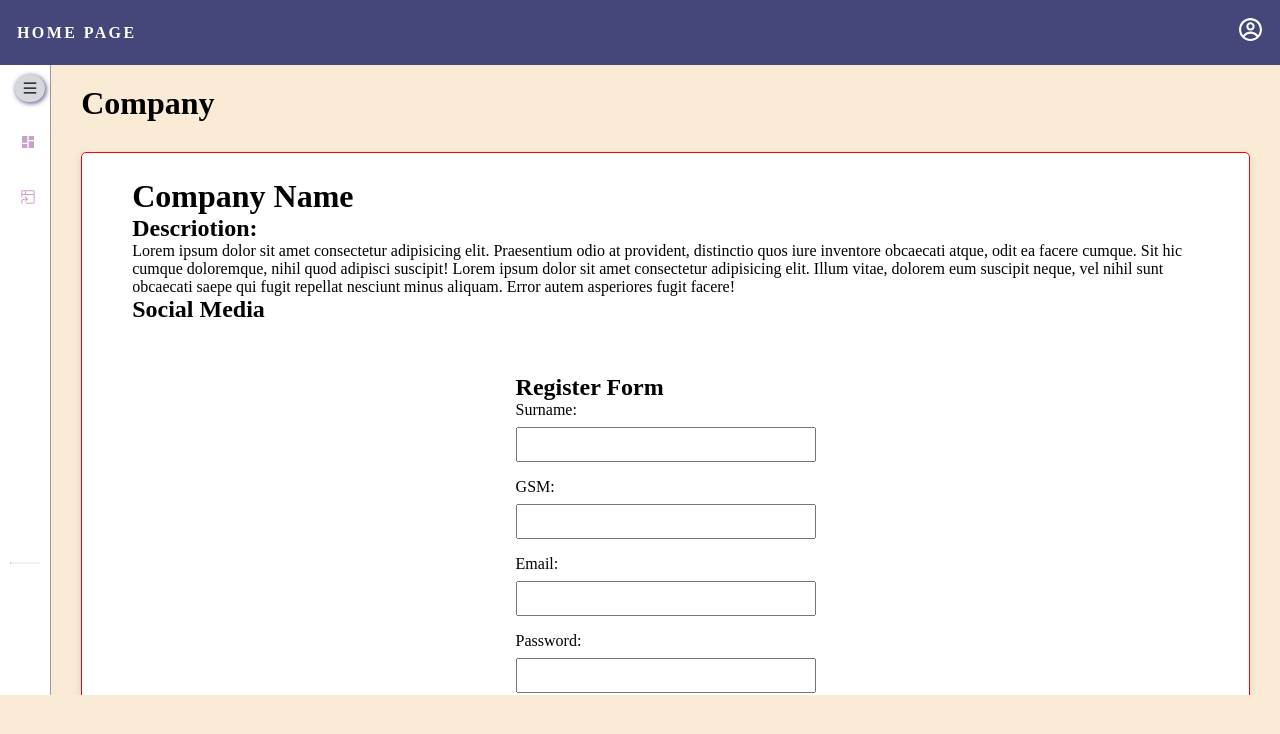
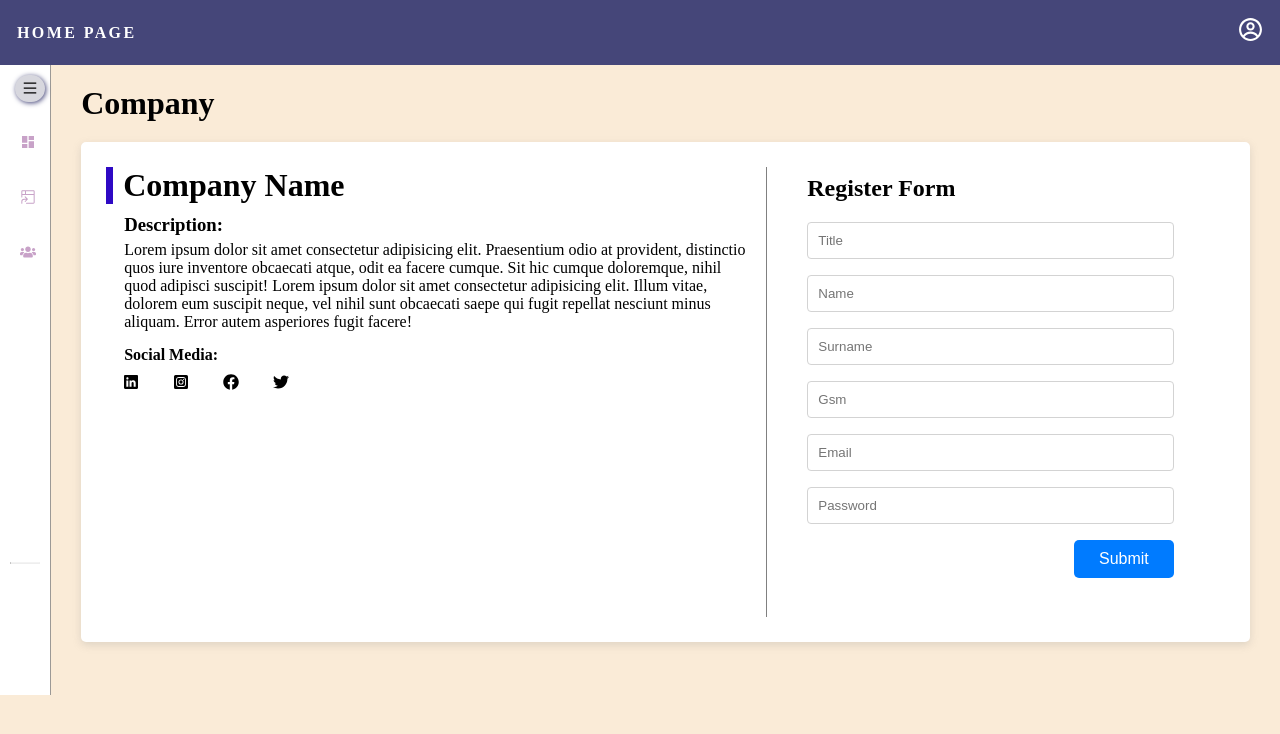
Before and after one commit to MehmetTalhaAyar/MahirSoft, a React (Vite) app in the folder Mark1/frontend/: page /home/company in a window 1280 px wide. Shown: the top 734 px of the page. Built offline with nearby package versions, Linux system fonts and the light colour scheme; sample sign-in values are in the browser's storage; some icons are missing.

Commit message:
Company sayfasının son hali

```diff
--- a/Mark1/frontend/src/pages/HomePage/CompanyPage/company.css
+++ b/Mark1/frontend/src/pages/HomePage/CompanyPage/company.css
@@ -1,65 +1,63 @@
-
-
-.container {
-    margin-top: 30px;
-    background-color: #ffffff;
-    border-radius: 5px;
-     box-shadow: rgba(135, 135, 135, 0.24) 0px 3px 8px;
-    width: 100%;
-    border: 1px solid red;
+.company_container {
+  display: flex;
+  margin-top: 20px;
+  padding: 25px;
+  background-color: #ffffff;
+  border-radius: 5px;
+  box-shadow: rgba(135, 135, 135, 0.24) 0px 3px 8px;
+  height: 500px;
 }
 
-.small-container-1 {
-  /* background-color: #454679;     */
-  width: 100%;
+.company_name {
+  margin-bottom: 10px;
+  border-left: 7px solid rgb(46, 9, 196);
+  padding: 0 10px;
+}
+.company_description {
+  margin-bottom: 5px;
+  padding: 0 18px;
+}
+.description {
+  margin-bottom: 15px;
+  padding: 0 18px;
 }
 
-.small-container-2 {
-  /* background-color: #8b7777;  */
-  width: 100%;
-  border: 1px solid red;
+.socialmedia_company {
+  margin-bottom: 5px;
+  padding: 0 18px;
 }
 
-.company-name{
-
+.right_container {
+  display: flex;
+  flex-direction: column;
+}
+.user-form {
+  margin-top: 8px;
+  display: flex;
+  flex-direction: column;
 }
 
-
-
-
-button.create-user {
-  background-color: #007bff;
-  color: #fff;
-  padding: 10px 15px;
-  font-size: 16px;
-  border: none;
-  border-radius: 5px;
-  cursor: pointer;
-  transition: background-color 0.3s ease-in-out;
+.register_form_company {
+  margin-bottom: 20px;
 }
 
-button.create-user {
-  background-color: #0056b3;
+.company_input {
+  width: 30%;
+  padding: 11px;
+  border: 1px double rgb(211, 211, 211);
+  border-radius: 4px;
+  float: right;
+  transition: 1s;
 }
-
-
-
-.user-form {
-  margin-top: 20px;
-  max-width: 300px;
-  margin-left: auto;
-  margin-right: auto;
-}
-
-
-.user-form label {
-  display: block;
-  margin-bottom: 8px;
+.company_input:focus {
+  box-shadow: 0 0 2px 2px #3498db;
+  transition: 0.1s;
+  outline-width: 0px;
 }
 
 .user-form input {
   width: 100%;
-  padding: 8px;
+  padding: 10px;
   margin-bottom: 16px;
   /* border-radius: 20%; */
 }
@@ -67,14 +65,21 @@ button.create-user {
 .user-form button {
   background-color: #007bff;
   color: #fff;
-  padding: 10px 15px;
+  padding: 10px 25px;
   font-size: 16px;
   border: none;
   border-radius: 5px;
   cursor: pointer;
   transition: background-color 0.3s ease-in-out;
 }
-
+.company_submit_button {
+  display: flex;
+  justify-content: end;
+}
 .user-form button:hover {
   background-color: #0056b3;
 }
+.tw {
+  color: black;
+  padding: 0 7px;
+}
--- a/Mark1/frontend/src/pages/HomePage/CompanyPage/company.jsx
+++ b/Mark1/frontend/src/pages/HomePage/CompanyPage/company.jsx
@@ -1,94 +1,99 @@
 import { useState } from "react";
-import { CreateUserItem } from "../../../components/CreateUserItems"
+import { CreateUserItem } from "../../../components/CreateUserItems";
 import { createUser } from "./api";
-import './company.css';
+import "./company.css";
 import { SignFormItem } from "../../../components/SignFormItem";
 
+import { IoLogoLinkedin } from "react-icons/io5";
+import { FaInstagramSquare } from "react-icons/fa";
+import { FaFacebook } from "react-icons/fa";
+import { FaTwitter } from "react-icons/fa";
 
-export function CompanyPage(props){
-
-    const [name,setName] = useState();
-    const [surname,setSurname] = useState();
-    const [email,setEmail] = useState();
-    const [password,setPassword] = useState();
-    const [title,setTitle] = useState();
-    const [gsm,setGsm] = useState();
+export function CompanyPage(props) {
+  const [name, setName] = useState();
+  const [surname, setSurname] = useState();
+  const [email, setEmail] = useState();
+  const [password, setPassword] = useState();
+  const [title, setTitle] = useState();
+  const [gsm, setGsm] = useState();
 
   const { companyName } = props;
 
   const saveUser = () => {
-
     createUser({
       name,
       surname,
       email,
       password,
       title,
-            gsm
-        })
-    }
-
-    // const [showForm, setShowForm] = useState(false);
-
-    // const handleButtonClick = () => {
-    //     setShowForm(true);
-    // };
-
+      gsm,
+    });
+  };
 
   return (
-        <main >
-
+    <main>
       <h1>Company</h1>
-            <div className="container">
-                <h1>Company Name</h1>
-                <h2>Descriotion:</h2>
-                <p>Lorem ipsum dolor sit amet consectetur adipisicing elit. Praesentium odio at provident, distinctio quos iure inventore obcaecati atque, odit ea facere cumque. Sit hic cumque doloremque, nihil quod adipisci suscipit!
-                Lorem ipsum dolor sit amet consectetur adipisicing elit. Illum vitae, dolorem eum suscipit neque, vel nihil sunt obcaecati saepe qui fugit repellat nesciunt minus aliquam. Error autem asperiores fugit facere!
+      <div className="company_container">
+        <div className="left_container">
+          <h1 className="company_name">Company Name</h1>
+          <h3 className="company_description">Description:</h3>
+          <p className="description">
+            Lorem ipsum dolor sit amet consectetur adipisicing elit. Praesentium
+            odio at provident, distinctio quos iure inventore obcaecati atque,
+            odit ea facere cumque. Sit hic cumque doloremque, nihil quod
+            adipisci suscipit! Lorem ipsum dolor sit amet consectetur
+            adipisicing elit. Illum vitae, dolorem eum suscipit neque, vel nihil
+            sunt obcaecati saepe qui fugit repellat nesciunt minus aliquam.
+            Error autem asperiores fugit facere!
           </p>
 
-                <div>
-                    <h2>Social Media</h2>
+          <h4 className="socialmedia_company">Social Media:</h4>
           <ul>
             <li>
-                        <a href="https://twitter.com/company" target="_blank" rel="noopener noreferrer" className="tw">
-                        Twitter
+              <a href="https://www.linkedin.com/" className="tw">
+                <IoLogoLinkedin className="linkedin" />
               </a>
             </li>
             <li>
-                        <a href="https://www.facebook.com/company" target="_blank" rel="noopener noreferrer" className="tw">
-                        Facebook
+              <a href="https://www.instagram.com/" className="tw">
+                <FaInstagramSquare className="instagram" />
               </a>
             </li>
-                    {/* Add more social media links as needed */}
+            <li>
+              <a href="https://www.facebook.com/" className="tw">
+                <FaFacebook className="facebook" />
+              </a>
+            </li>
+            <li>
+              <a href="https://twitter.com/" className="tw">
+                <FaTwitter className="twitter" />
+              </a>
+            </li>
           </ul>
         </div>
-            {/* </div> */}
-            {/* <div className="small-container-2"> */}
-<div className="company-form">
+        <div className="right_container">
           <form className="user-form">
+            <h2 className="register_form_company">Register Form</h2>
+            <input placeholder="Title" className="company_input" />
+            <input placeholder="Name" className="company_input" />
 
-                <h2>Register Form</h2>
+            <input placeholder="Surname" className="company_input" />
+            <input placeholder="Gsm" className="company_input" />
 
-                <label htmlFor="surname">Surname:</label>
-                <input type="text" id="surname" name="surname" required />
+            <input placeholder="Email" className="company_input" />
 
-                <label htmlFor="gsm">GSM:</label>
-                <input type="tel" id="gsm" name="gsm" required />
+            <input
+              type="password"
+              placeholder="Password"
+              className="company_input"
+            />
 
-                <label htmlFor="email">Email:</label>
-                <input type="email" id="email" name="email" required />
-
-                <label htmlFor="password">Password:</label>
-                <input type="password" id="password" name="password" required />
-
-                <label htmlFor="title">Title:</label>
-                <input type="text" id="title" name="title" required />
-
+            <div className="company_submit_button">
               <button type="submit">Submit</button>
+            </div>
           </form>
         </div>
-            {/* </div> */}
       </div>
     </main>
-    )
+  );
 }
--- a/Mark1/frontend/src/pages/HomePage/sidebar.jsx
+++ b/Mark1/frontend/src/pages/HomePage/sidebar.jsx
@@ -34,9 +34,9 @@ function SideBar() {
           name="Projects"
         />
 
-        {authState.company && (
-          <SideBarItem toWhere={"company"} icon={<FaUsers />} name="Company" />
-        )}
+        {/*{authState.company && ( */}
+        <SideBarItem toWhere={"company"} icon={<FaUsers />} name="Company" />
+        {/*  )} */}
       </div>
       <hr className="hr2"></hr>
       <SideBarItem toWhere={"#"} icon={<LiaEllipsisHSolid />} name="Others" />
```
Lines whose indentation alone changed are shown as unchanged.
